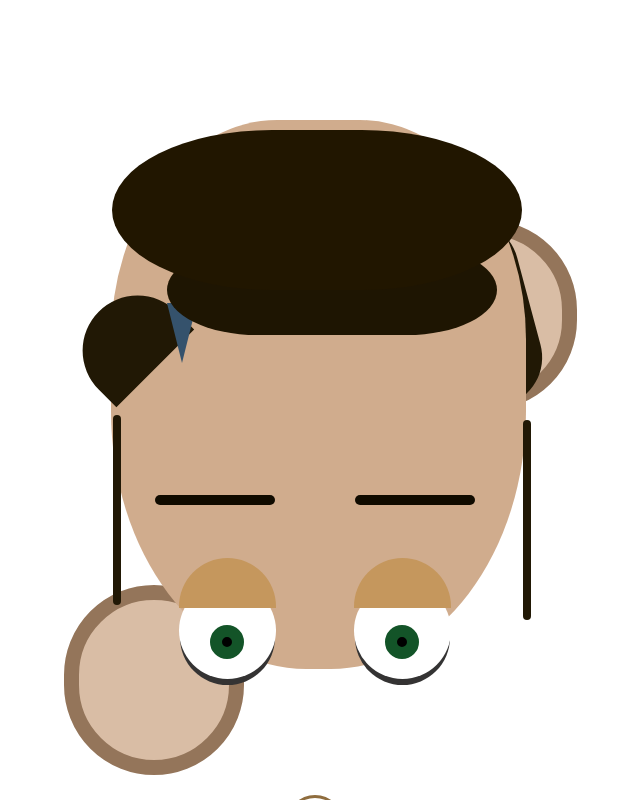
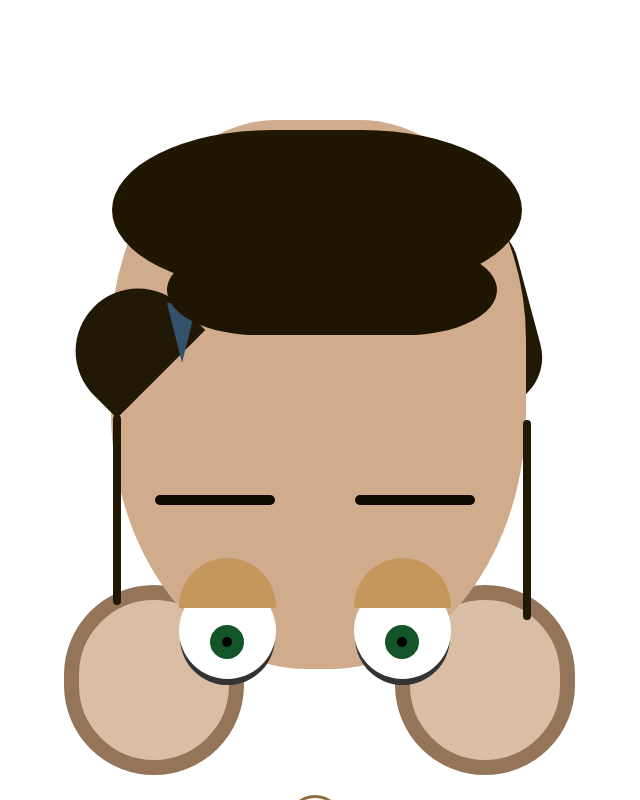
Before and after one commit to cpalacios48/DES350, a plain HTML site: page Project3.html in a window 1280 px wide. Shown: the whole page, without its empty margins (323-963 px from the left). Drawn offline with Linux system fonts and the light colour scheme.

Commit message:
Add files via upload

```diff
--- a/Project3.html
+++ b/Project3.html
@@ -63,14 +63,13 @@
 
 
 		.earRight {
+    		position: absolute;
     		background-color: #D9BDA5;
-			position: fixed;
-    		left: 0;
-    		top: -170px;
-			right: -340px;
+    		top: 620px;
+    		left: 0px;
+			right: -765px;
 			bottom: 0;
 			margin: auto;
-			display: inline-block;
     		border-style: solid;
     		border-width: 15px;
     		border-color: #94755A;
@@ -473,8 +472,8 @@
 
 
 		.sideHair {
-			width: 80px;
-			height: 110px;
+			width: 95px;
+			height: 125px;
 			background-color: #211805;
 			border-radius: 300px 0 0 300px;
 			transform: rotate(45deg);
```
